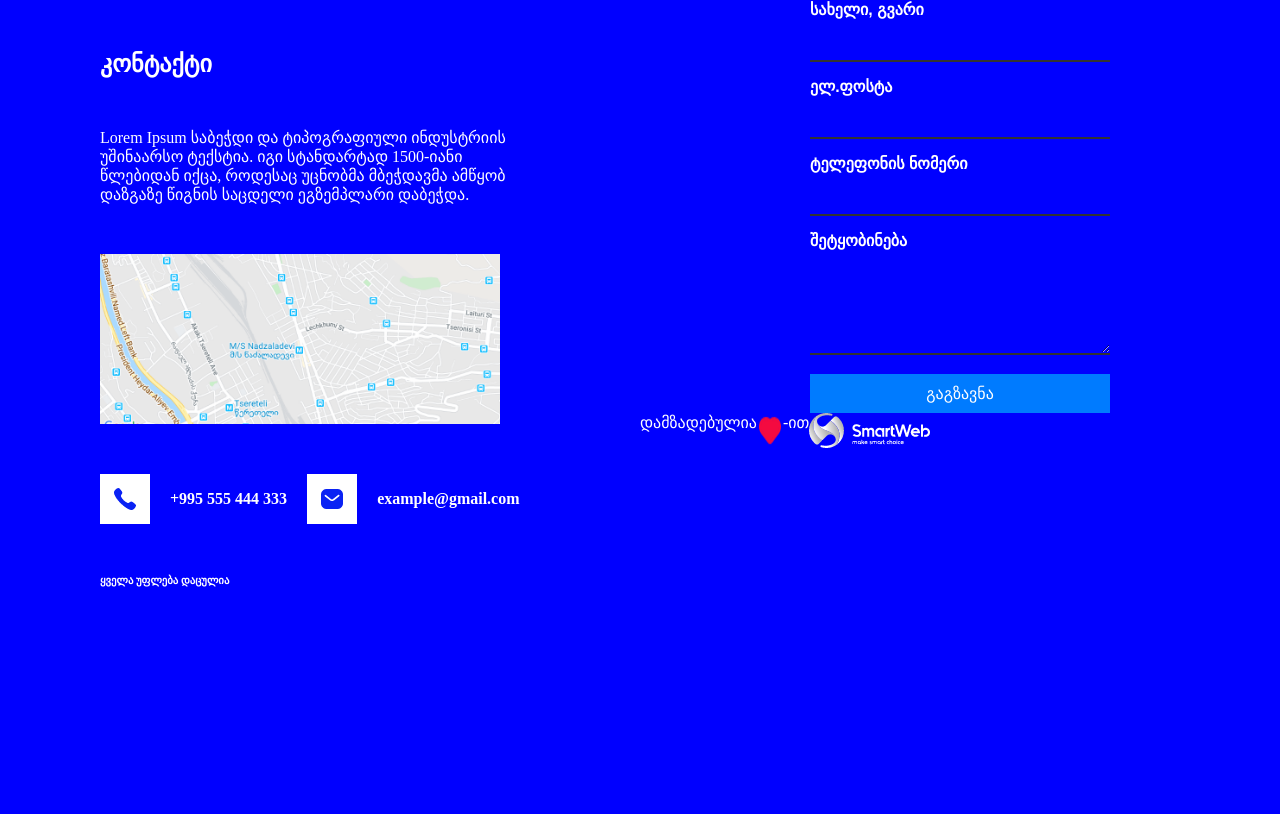
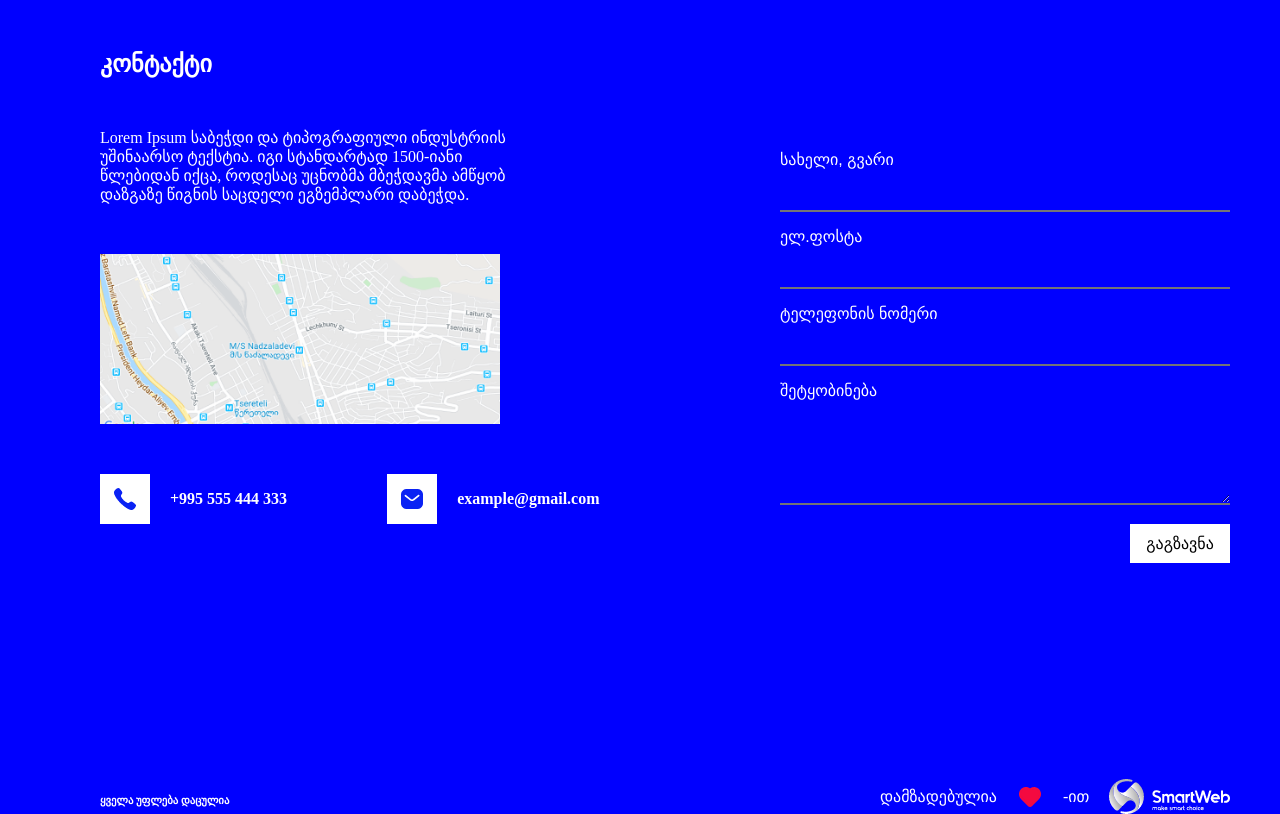
Before and after one commit to GiaKV21/lesson10-meta-tags, a plain HTML site: page index.html in a window 1280 px wide. Drawn offline with Linux system fonts and the light colour scheme.

Commit message:
Update style.css

```diff
--- a/style.css
+++ b/style.css
@@ -40,7 +40,7 @@
 .contact-information {
   display: flex;
   align-items: flex-end;
-  gap: 20px;
+  gap: 100px;
 }
 a {
   text-decoration: none;
@@ -49,11 +49,23 @@ a {
   font-weight: bold;
 }
 .contact-form {
-  width: 300px;
-  margin: 0 auto;
+  align-items: center;
+  width: 450px;
   font-family: Arial, sans-serif;
 }
-
+.input-side{
+  padding-top: 150px;
+  padding-left: 140px;
+}
+.bottom-text {
+  margin-top: 270px;
+  padding-left: 100px;
+  display: flex;
+  text-align: center;
+  align-items: center;
+  gap: 20px;
+  width: 100%;
+}
 .input-group {
   margin-bottom: 15px;
 }
@@ -61,7 +73,7 @@ a {
 label {
   display: block;
   margin-bottom: 5px;
-  font-weight: bold;
+
 }
 
 input,
@@ -69,7 +81,7 @@ textarea {
   width: 100%;
   padding: 10px;
   border: none;
-  border-bottom: 2px solid #333;
+  border-bottom: 2px solid rgb(116, 116, 119);
   font-size: 14px;
   outline: none;
 }
@@ -85,18 +97,16 @@ textarea {
 }
 
 button {
-  width: 100%;
+  width: 100px;
   padding: 10px;
-  background-color: #007bff;
-  color: white;
+  background-color:white;
+  color:black;
   border: none;
   cursor: pointer;
   font-size: 16px;
+  float: right  ;
 }
 
-button:hover {
-  background-color: #0056b3;
-}
 .bottom-text {
   display: flex;
 }
@@ -120,7 +130,7 @@ button:hover {
   gap: 50px;
 }
 h6 {
-  margin-top: 20;
+  margin-top: 220px;
 }
 .input-side {
   width: 50%;
```
